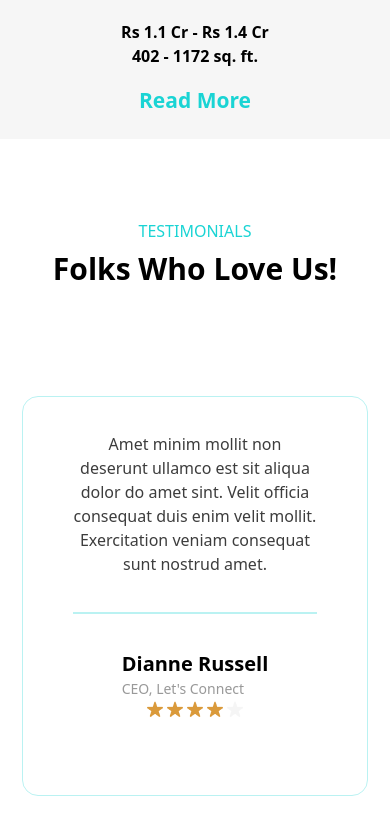
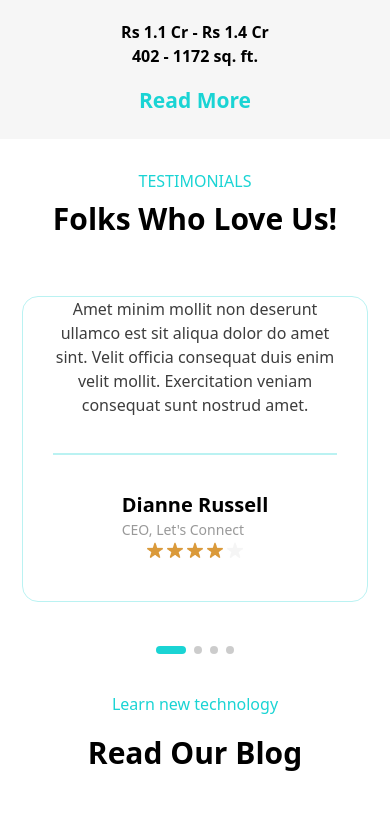
Before and after one commit to Rah214/Nextjs, a Next.js app: page / in a window 390 px wide. Shown: the part 5860-6683 px from the top of the page. Built offline with nearby package versions, Linux system fonts and the light colour scheme.

Commit message:
Adjust padding and dimensions in Love component for better layout consistency

```diff
--- a/app/components/Love.jsx
+++ b/app/components/Love.jsx
@@ -48,7 +48,7 @@ const Love = () => {
     ];
 
     return (
-        <main className="w-full md:py-[110px] py-[80px]">
+        <main className="w-full md:py-[110px] py-[30px]">
             <div className="max-w-[1140px] px-[22px] m-auto">
                 {/* Heading Section */}
                 <div className="flex md:gap-4 flex-col md:pb-[50px]  text-center">
@@ -77,7 +77,7 @@ const Love = () => {
                 >
                     {testimonials.map((testimonial) => (
                         <SwiperSlide key={testimonial.id}>
-                            <div className="flex relative justify-center items-center w-full md:max-w-[558px] min-h-[400px] max-h-[400px]  mx-auto px-[50px] border-[1px] border-[#BAF2F2] rounded-[16px] bg-white mb-[60px] ">
+                            <div className="flex relative justify-center items-center w-full md:max-w-[558px] max-w-[500px] md:min-h-[400px] min-h-[300px] max-h-[400px]  mx-auto md:px-[50px] px-[30px] border-[1px] border-[#BAF2F2] rounded-[16px] bg-white mb-[60px] ">
                                 <Image
                                     src={testimonial.imgSrc}
                                     width={300}
@@ -89,7 +89,7 @@ const Love = () => {
                                     <p className="font-normal leading-[24px] text-[#3D3D3D] text-center">
                                         {testimonial.feedback}
                                     </p>
-                                    <hr className="max-w-[456px] border-[1px] border-[#BAF2F2] " />
+                                    <hr className="md:max-w-[456px]  border-[1px] border-[#BAF2F2] " />
                                     <div className="flex justify-between pb-[40px] flex-col md:flex-row items-center">
                                         <div>
                                             <h1 className="font-bold leading-[28px] text-[20px]">
--- a/app/globals.css
+++ b/app/globals.css
@@ -13,7 +13,7 @@
   width: 100%;
 }
 .swiper-wrapper{
-  padding-top: 100px;
+  padding-top: 50px;
 }
 .swiper-pagination-bullet {
   width: 12px;
```
